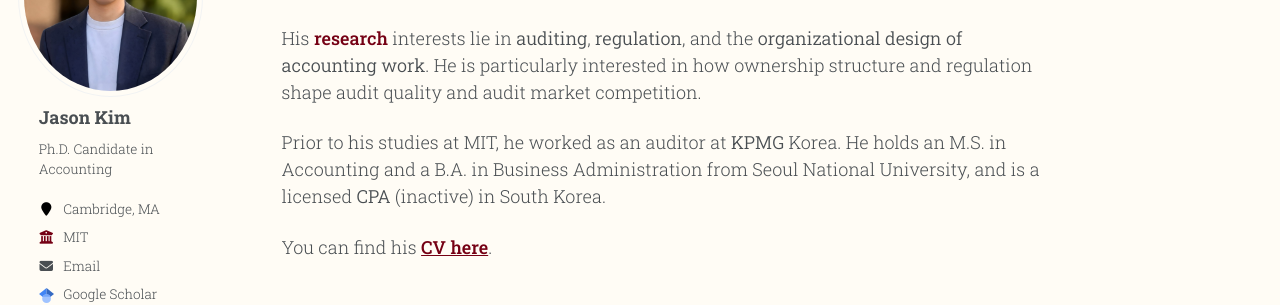
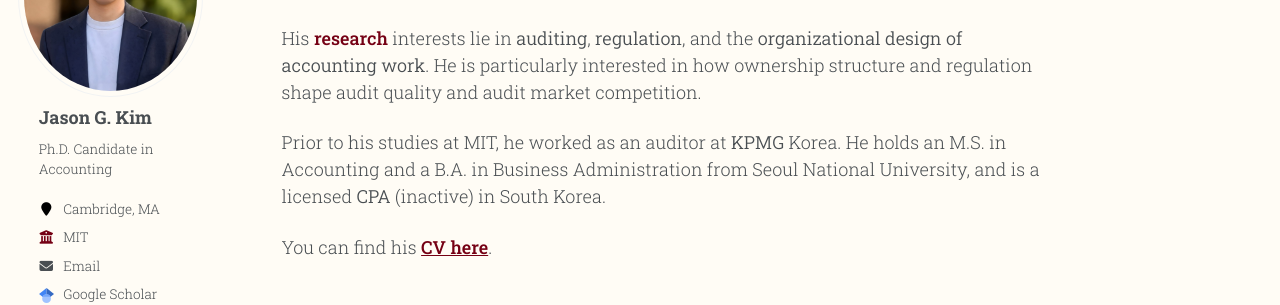
Before and after one commit to jgkim262/jgkim262.github.io, a Jekyll site: the page built from _pages/about.md, in a window 1280 px wide. Shown: the part 221-526 px from the top of the page. Built offline with Jekyll 4.4.1, drawn with Linux system fonts in a browser that asks for light colours; a style sheet for code colours, icons or effects is not loaded.

```diff
--- a/_config.yml
+++ b/_config.yml
@@ -24,7 +24,7 @@ author:
   # Biographic information
   avatar           : "JK_Profile_20260910.jpeg" # desktop
   avatar_mobile    : "JK_Profile_20260910.jpeg" # narrow layout; falls back to avatar if blank
-  name             : "Jason Kim"
+  name             : "Jason G. Kim"
   pronouns         : # example: "she/her"
   bio              : "Ph.D. Candidate in Accounting"
   location         : "Cambridge, MA"
```
